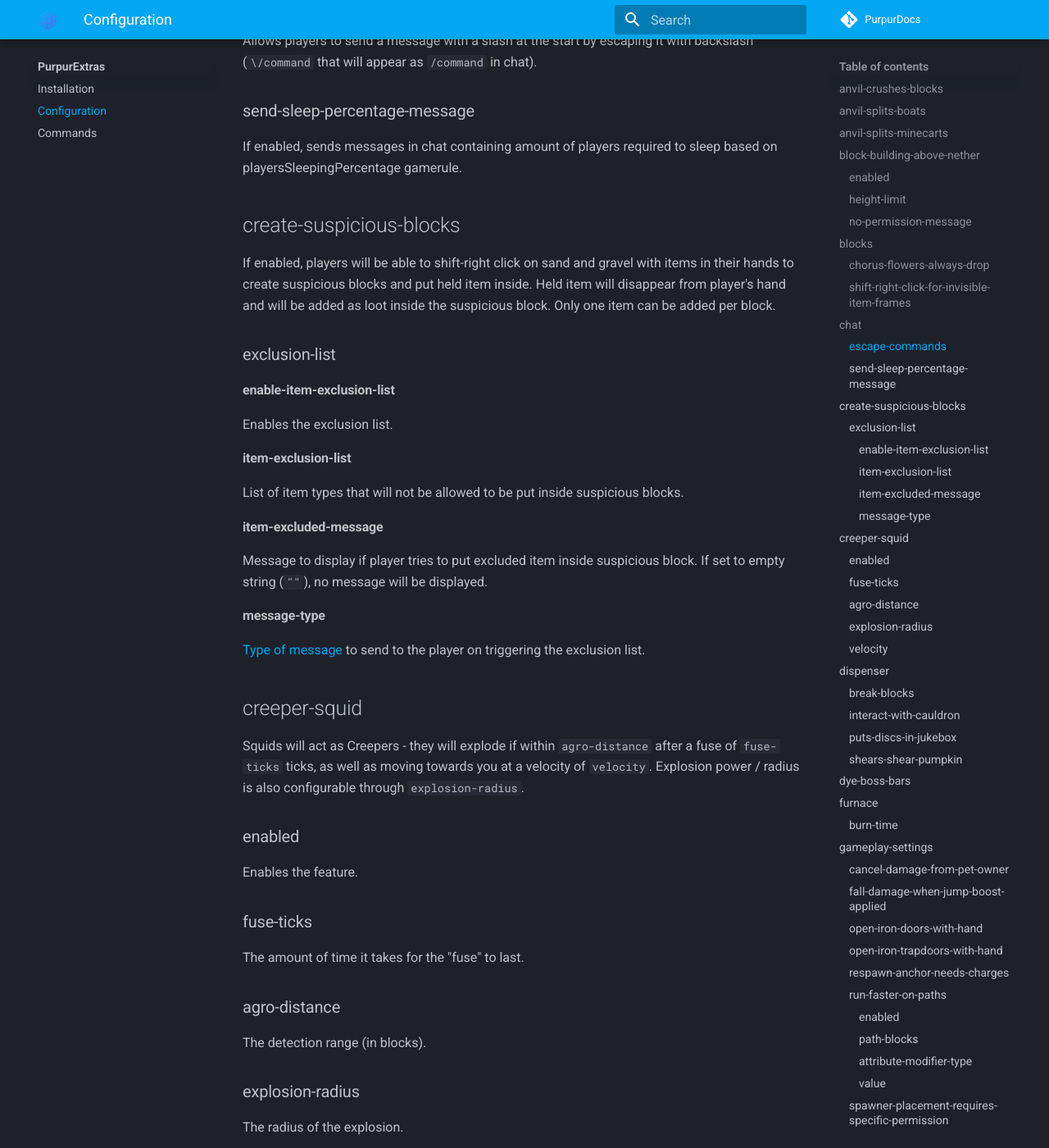
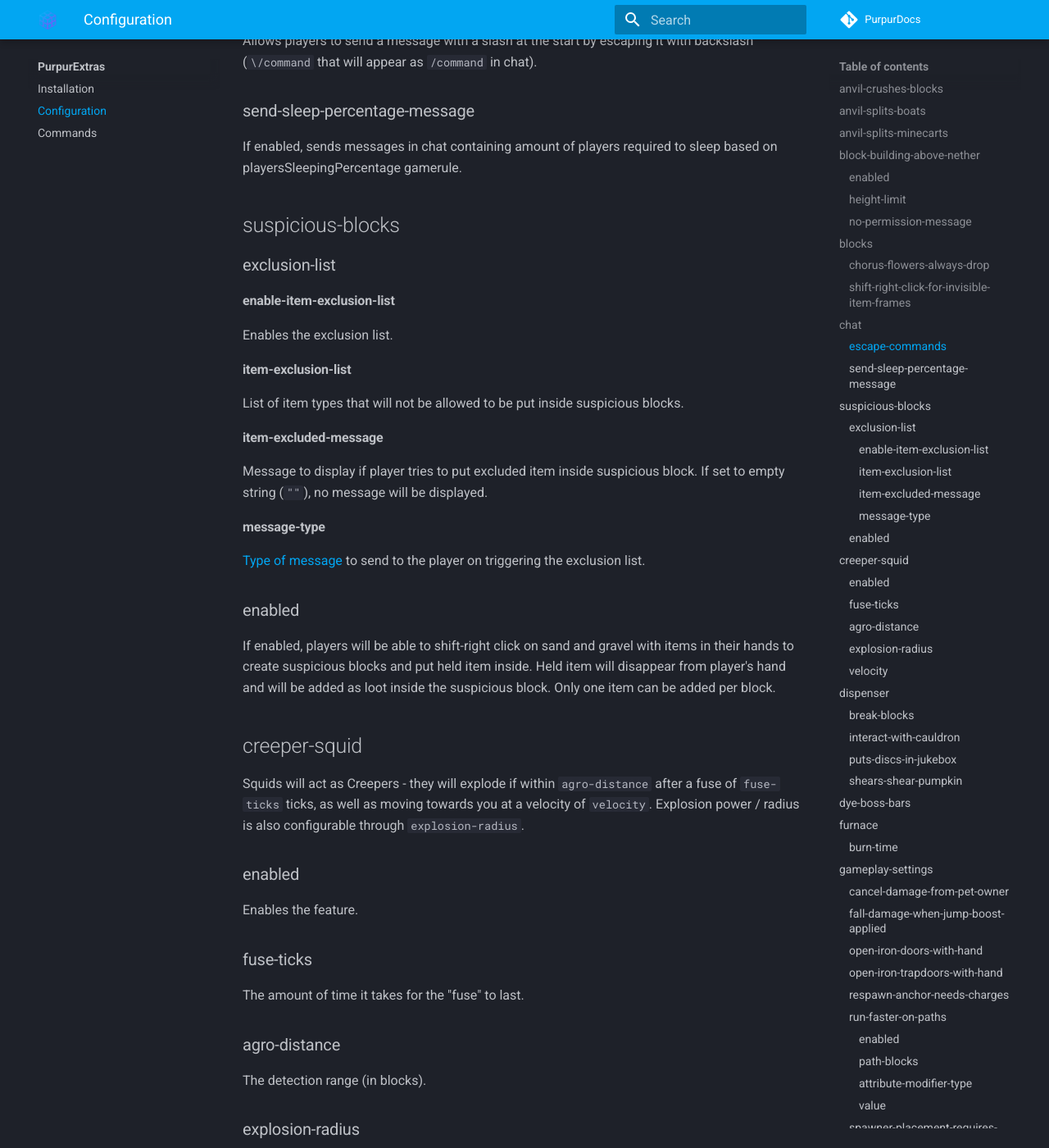
Before and after one commit to PurpurMC/PurpurDocs, an MkDocs documentation site: the page built from mkdocs/purpurextras/configuration.md, in a window 1280 px wide and 1400 px high, scrolled down 1518 px. Shown: the whole window at 82% size. Built offline with MkDocs 1.6.1 and Material for MkDocs 9.7.7, drawn with Linux system fonts in a browser that asks for light colours; comment, search, counter and statistics services are not loaded; some of the changed lines change nothing that is shown.

Commit message:
Correct suspicious blocks settings

```diff
--- a/mkdocs/purpurextras/configuration.md
+++ b/mkdocs/purpurextras/configuration.md
@@ -46,9 +46,7 @@
 
 If enabled, sends messages in chat containing amount of players required to sleep based on playersSleepingPercentage gamerule.
 
-## create-suspicious-blocks
-
-If enabled, players will be able to shift-right click on sand and gravel with items in their hands to create suspicious blocks and put held item inside. Held item will disappear from player's hand and will be added as loot inside the suspicious block. Only one item can be added per block.
+## suspicious-blocks
 
 ### exclusion-list
 
@@ -67,6 +65,10 @@
 #### message-type
 
 [Type of message](#message-types) to send to the player on triggering the exclusion list.
+
+### enabled
+
+If enabled, players will be able to shift-right click on sand and gravel with items in their hands to create suspicious blocks and put held item inside. Held item will disappear from player's hand and will be added as loot inside the suspicious block. Only one item can be added per block.
 
 ## creeper-squid
 
```
